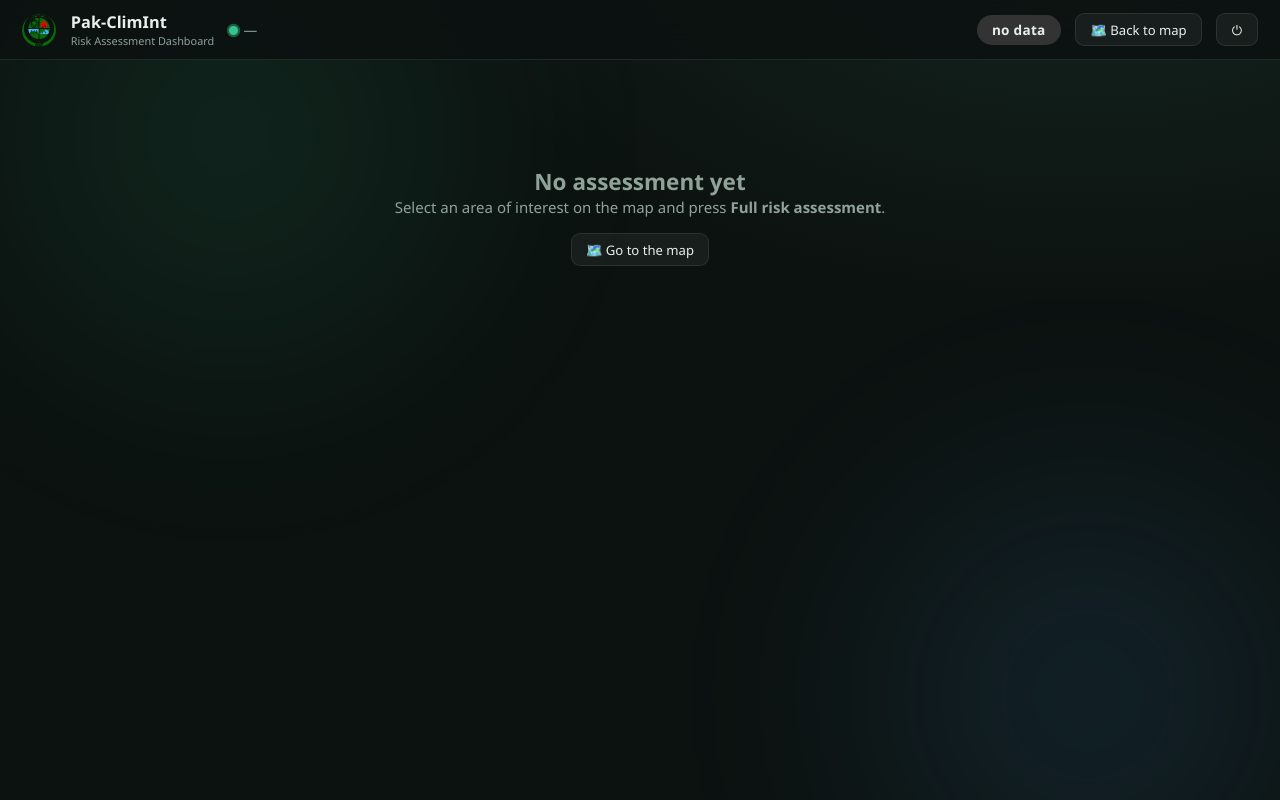
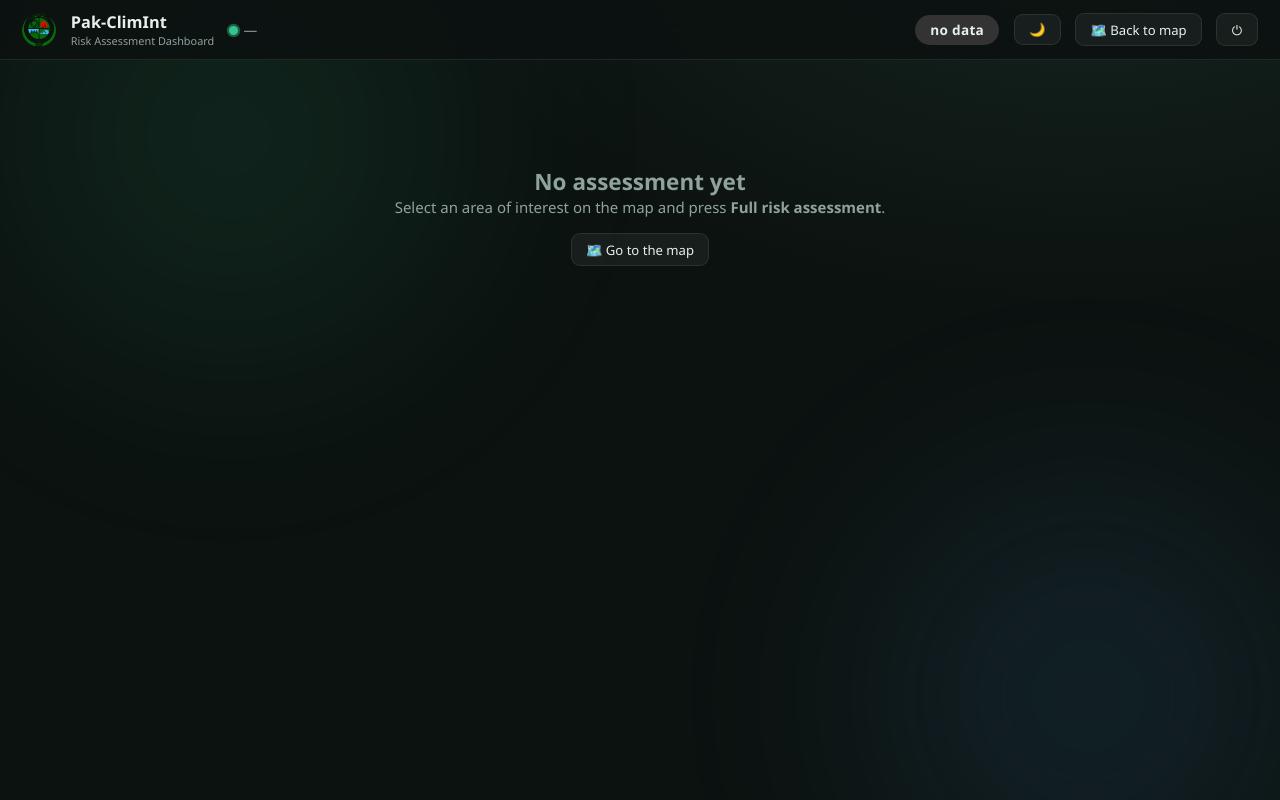
Before and after one commit to HafizMHussain/Pak-ClimInt, a Flask app: page /risk in a window 1280 px wide. Run offline with Flask 3, Linux system fonts and the light colour scheme; the visitor is signed in with stand-in values (Sample User, id 1).

Commit message:
Add light/dark theme to the dashboard pages
Theme toggle in each header persists to localStorage and applies before
first paint. Light values override the CSS custom properties; chartfx
derives tooltip/axis/grid ink and exposes window.__theme for the gauge
text, doughnut gaps and Carto basemap variant. Palette re-validated on
the light surface.

Co-Authored-By: Claude Fable 5 <noreply@anthropic.com>

```diff
--- a/frontend/static/js/chartfx.js
+++ b/frontend/static/js/chartfx.js
@@ -5,7 +5,40 @@
 (() => {
   if (typeof Chart === "undefined") return;
   const reduced = matchMedia("(prefers-reduced-motion: reduce)").matches;
-  const ACCENT = "53,196,141";
+  const LIGHT = (document.documentElement.dataset.theme || "dark") === "light";
+  const ACCENT = LIGHT ? "23,138,96" : "53,196,141";
+  // theme-aware ink for the glass tooltip + Chart.js axes/grid/legend
+  const TIP_BG = LIGHT ? "rgba(255,255,255,0.92)" : "rgba(16,25,21,0.82)";
+  const TIP_TEXT = LIGHT ? "#17251e" : "#e8f0ec";
+  const TIP_TITLE = LIGHT ? "#178a60" : "#7df2c5";
+  const TIP_SUB = LIGHT ? "#5a6b64" : "#9db3ab";
+  const AXIS = LIGHT ? "#5a6b64" : "#8fa39a";
+  const GRID = LIGHT ? "rgba(12,32,22,0.10)" : "rgba(255,255,255,0.08)";
+  const SHADOW = LIGHT ? "rgba(0,0,0,0.16)" : "rgba(0,0,0,0.38)";
+
+  // Chart.js global ink follows the theme (agent.js/risk.js run after us
+  // and check window.__chartInkSet before touching these defaults)
+  Chart.defaults.color = AXIS;
+  Chart.defaults.borderColor = GRID;
+  window.__chartInkSet = true;
+  // theme values agent.js/risk.js reuse (gauge text, doughnut gaps, basemap)
+  window.__theme = {
+    light: LIGHT,
+    ink: LIGHT ? "#17251e" : "#e8f0ec",
+    dim: AXIS,
+    surface: LIGHT ? "#ffffff" : "#131c18",
+    mapTiles: LIGHT ? "light_all" : "dark_all",
+  };
+
+  /* ---------- light/dark toggle (button lives in each page header) ---------- */
+  const themeBtn = document.getElementById("btn-theme");
+  if (themeBtn) {
+    themeBtn.textContent = LIGHT ? "☀️" : "🌙";
+    themeBtn.addEventListener("click", () => {
+      localStorage.setItem("pakclimint.theme", LIGHT ? "dark" : "light");
+      location.reload(); // charts re-render with the new ink colours (data stays cached)
+    });
+  }
 
   /* ---------- injected styles (glass tooltip + tilting boxes) ---------- */
   const style = document.createElement("style");
@@ -13,32 +46,32 @@
     #glass-tip {
       position: fixed; z-index: 300; pointer-events: none; opacity: 0;
       transform: translate(-50%, calc(-100% - 16px));
-      background: rgba(16, 25, 21, 0.82);
+      background: ${TIP_BG};
       backdrop-filter: blur(12px); -webkit-backdrop-filter: blur(12px);
       border: 1px solid rgba(${ACCENT}, 0.45); border-radius: 12px;
-      padding: 0.55rem 0.85rem; font-size: 0.8rem; color: #e8f0ec;
+      padding: 0.55rem 0.85rem; font-size: 0.8rem; color: ${TIP_TEXT};
       font-family: "Segoe UI", system-ui, sans-serif; max-width: 340px;
-      box-shadow: 0 14px 38px rgba(0,0,0,0.55), 0 0 26px rgba(${ACCENT}, 0.13);
+      box-shadow: 0 14px 38px ${SHADOW}, 0 0 26px rgba(${ACCENT}, 0.13);
       transition: opacity 0.14s ease, left 0.07s linear, top 0.07s linear;
     }
     #glass-tip::after { /* caret */
       content: ""; position: absolute; left: 50%; bottom: -6px;
       width: 10px; height: 10px; transform: translateX(-50%) rotate(45deg);
-      background: rgba(16, 25, 21, 0.82);
+      background: ${TIP_BG};
       border-right: 1px solid rgba(${ACCENT}, 0.45);
       border-bottom: 1px solid rgba(${ACCENT}, 0.45);
     }
     #glass-tip .gt-title {
-      font-weight: 700; margin-bottom: 5px; color: #7df2c5;
+      font-weight: 700; margin-bottom: 5px; color: ${TIP_TITLE};
       font-size: 0.72rem; text-transform: uppercase; letter-spacing: 0.05em;
     }
     #glass-tip .gt-line { display: flex; align-items: center; gap: 7px; line-height: 1.55; white-space: nowrap; }
     #glass-tip .gt-line i { width: 9px; height: 9px; border-radius: 3px; flex: 0 0 auto; box-shadow: 0 0 8px currentColor; }
-    #glass-tip .gt-sub { color: #9db3ab; padding-left: 16px; white-space: normal; font-size: 0.75rem; line-height: 1.5; }
+    #glass-tip .gt-sub { color: ${TIP_SUB}; padding-left: 16px; white-space: normal; font-size: 0.75rem; line-height: 1.5; }
     .chart-box { transition: transform 0.12s ease-out, border-color 0.2s, box-shadow 0.25s; will-change: transform; }
     .chart-box.tilted {
       border-color: rgba(${ACCENT}, 0.55) !important;
-      box-shadow: 0 18px 44px rgba(0,0,0,0.45), 0 0 30px rgba(${ACCENT}, 0.10);
+      box-shadow: 0 18px 44px ${SHADOW}, 0 0 30px rgba(${ACCENT}, 0.10);
     }`;
   document.head.appendChild(style);
 
@@ -85,7 +118,7 @@
     beforeDatasetDraw(chart) {
       const ctx = chart.ctx;
       ctx.save();
-      ctx.shadowColor = "rgba(0, 0, 0, 0.38)";
+      ctx.shadowColor = SHADOW;
       ctx.shadowBlur = 10;
       ctx.shadowOffsetY = 5;
     },
--- a/frontend/static/js/risk.js
+++ b/frontend/static/js/risk.js
@@ -20,8 +20,12 @@ const CAT_COLORS = {
 const SERIES = ["#3987e5", "#199e70", "#c98500", "#9085e9", "#e66767"];
 
 /* ---------------- chart theme ---------------- */
-Chart.defaults.color = "#8fa39a";
-Chart.defaults.borderColor = "rgba(255,255,255,0.08)";
+// ink/grid colours are set by chartfx.js from the active theme; only
+// set them here as a fallback if chartfx did not load
+if (!window.__chartInkSet) {
+  Chart.defaults.color = "#8fa39a";
+  Chart.defaults.borderColor = "rgba(255,255,255,0.08)";
+}
 Chart.defaults.font.family = "'Segoe UI', system-ui, sans-serif";
 Chart.defaults.plugins.legend.labels.boxWidth = 12;
 Chart.defaults.plugins.legend.labels.boxHeight = 12;
@@ -327,10 +331,10 @@ function renderCharts(d, w, rv, pop) {
         const { ctx, chartArea } = chart;
         ctx.save();
         ctx.textAlign = "center";
-        ctx.fillStyle = "#e8f0ec";
+        ctx.fillStyle = (window.__theme && window.__theme.ink) || "#e8f0ec";
         ctx.font = "700 34px 'Segoe UI'";
         ctx.fillText(d.risk_score, (chartArea.left + chartArea.right) / 2, chartArea.bottom - 28);
-        ctx.fillStyle = "#8fa39a"; ctx.font = "12px 'Segoe UI'";
+        ctx.fillStyle = (window.__theme && window.__theme.dim) || "#8fa39a"; ctx.font = "12px 'Segoe UI'";
         ctx.fillText(`${(d.risk_level || "").toUpperCase()} · /100`, (chartArea.left + chartArea.right) / 2, chartArea.bottom - 8);
         ctx.restore();
       },
@@ -455,7 +459,7 @@ async function renderHydro(spec, rv) {
 
   /* mini map */
   miniMap = L.map("mini-map", { zoomControl: true, attributionControl: false });
-  L.tileLayer("https://{s}.basemaps.cartocdn.com/dark_all/{z}/{x}/{y}{r}.png", { maxZoom: 14 }).addTo(miniMap);
+  L.tileLayer(`https://{s}.basemaps.cartocdn.com/${(window.__theme && window.__theme.mapTiles) || "dark_all"}/{z}/{x}/{y}{r}.png`, { maxZoom: 14 }).addTo(miniMap);
   miniMap.setView([30.5, 71.5], 5);
   try {
     const gj = await (await fetch(`/api/basin_outline?basin=${encodeURIComponent(spec)}`)).json();
--- a/frontend/templates/risk.html
+++ b/frontend/templates/risk.html
@@ -6,6 +6,8 @@
   <title>Risk Assessment — Pak-ClimInt</title>
   <link rel="icon" type="image/png" href="{{ url_for('static', filename='favicon.png') }}">
   <link rel="stylesheet" href="https://unpkg.com/leaflet@1.9.4/dist/leaflet.css">
+  <script>/* apply the saved theme before first paint (no flash) */
+    document.documentElement.dataset.theme = localStorage.getItem("pakclimint.theme") || "dark";</script>
   <style>
     :root {
       --bg: #0c1210; --surface-1: #131c18; --surface-2: #182420;
@@ -17,10 +19,31 @@
       --lvl-low: #2e7d52; --lvl-moderate: #b9950a;
       --lvl-high: #c46a0e; --lvl-severe: #b03434;
     }
+    /* ---------- light theme (toggled via html[data-theme]) ---------- */
+    html[data-theme="light"] {
+      --bg: #edf2ef; --surface-1: #ffffff; --surface-2: #f2f6f3;
+      --border: rgba(12, 32, 22, 0.12); --text: #17251e; --dim: #5a6b64;
+      --accent: #178a60; --blue: #1f6fc0; --danger: #c04747;
+      --bg-glow: #dfeae4; --header-bg: rgba(255, 255, 255, 0.86);
+      --btn-bg: rgba(0, 0, 0, 0.05); --btn-bg-hover: rgba(0, 0, 0, 0.10);
+      --skeleton-mid: #e2eae5;
+    }
+    html[data-theme="dark"], :root {
+      --bg-glow: #14251e; --header-bg: rgba(12, 18, 16, 0.88);
+      --btn-bg: rgba(255, 255, 255, 0.05); --btn-bg-hover: rgba(255, 255, 255, 0.11);
+      --skeleton-mid: #1d2a24;
+    }
+    html[data-theme="light"] body::before, html[data-theme="light"] body::after { opacity: 0.08; }
+    html[data-theme="light"] #hero-temp {
+      background: linear-gradient(100deg, #17251e 38%, #178a60 50%, #17251e 62%);
+      background-size: 220% 100%; -webkit-background-clip: text; background-clip: text;
+    }
+    html[data-theme="light"] tr.st-row:hover { background: rgba(0, 0, 0, 0.04); }
+
     * { margin: 0; padding: 0; box-sizing: border-box; }
     body {
       font-family: "Segoe UI", system-ui, sans-serif;
-      background: radial-gradient(1200px 700px at 85% -10%, #14251e 0%, var(--bg) 55%);
+      background: radial-gradient(1200px 700px at 85% -10%, var(--bg-glow, #14251e) 0%, var(--bg) 55%);
       color: var(--text); min-height: 100vh; font-size: 15px;
     }
     a { color: var(--blue); }
@@ -29,7 +52,7 @@
     header {
       position: sticky; top: 0; z-index: 50; display: flex; flex-wrap: wrap;
       align-items: center; gap: 0.9rem; padding: 0.7rem 1.4rem;
-      background: rgba(12, 18, 16, 0.88); backdrop-filter: blur(14px);
+      background: var(--header-bg, rgba(12, 18, 16, 0.88)); backdrop-filter: blur(14px);
       border-bottom: 1px solid var(--border);
     }
     header img { width: 34px; height: 34px; }
@@ -42,10 +65,10 @@
     }
     .h-btn {
       padding: 0.42rem 0.9rem; border: 1px solid var(--border); border-radius: 9px;
-      background: rgba(255, 255, 255, 0.05); color: var(--text); cursor: pointer;
+      background: var(--btn-bg, rgba(255, 255, 255, 0.05)); color: var(--text); cursor: pointer;
       font-size: 0.82rem; text-decoration: none; transition: background 0.15s;
     }
-    .h-btn:hover { background: rgba(255, 255, 255, 0.11); }
+    .h-btn:hover { background: var(--btn-bg-hover, rgba(255, 255, 255, 0.11)); }
 
     main { max-width: 1240px; margin: 0 auto; padding: 1.6rem 1.4rem 4rem; }
 
@@ -209,7 +232,7 @@
     @keyframes mi-zap { 0%, 86%, 100% { opacity: 0; } 89%, 95% { opacity: 1; } 92% { opacity: 0.15; } }
 
     /* skeletons */
-    .skeleton { border-radius: 14px; background: linear-gradient(100deg, var(--surface-1) 40%, #1d2a24 50%, var(--surface-1) 60%); background-size: 200% 100%; animation: shimmer 1.4s infinite; }
+    .skeleton { border-radius: 14px; background: linear-gradient(100deg, var(--surface-1) 40%, var(--skeleton-mid, #1d2a24) 50%, var(--surface-1) 60%); background-size: 200% 100%; animation: shimmer 1.4s infinite; }
     @keyframes shimmer { to { background-position: -200% 0; } }
     #loading .skeleton { margin-bottom: 1rem; }
 
@@ -235,7 +258,7 @@
     /* hero conditions strip */
     #hero {
       display: flex; flex-wrap: wrap; align-items: center; gap: 1.6rem;
-      background: linear-gradient(120deg, var(--surface-1), #14251e 70%);
+      background: linear-gradient(120deg, var(--surface-1), var(--bg-glow, #14251e) 70%);
       border: 1px solid var(--border); border-radius: 16px;
       padding: 1.2rem 1.6rem; margin-bottom: 1.2rem; overflow: hidden;
       position: relative;
@@ -310,7 +333,7 @@
     #hero {
       border: 1px solid transparent;
       background:
-        linear-gradient(120deg, var(--surface-1), #14251e 70%) padding-box,
+        linear-gradient(120deg, var(--surface-1), var(--bg-glow, #14251e) 70%) padding-box,
         conic-gradient(from var(--ga), #35c48d, #4aa3f0, #9085e9, #35c48d) border-box;
       animation: spin-border 7s linear infinite;
     }
@@ -349,6 +372,7 @@
     <div id="h-aoi"><span class="live-dot"></span>—</div>
     <div id="h-chip">…</div>
     <button class="h-btn" id="btn-summary" style="display:none">🧾 Summary</button>
+    <button class="h-btn" id="btn-theme" title="Light / dark theme">🌙</button>
     <a class="h-btn" href="/">🗺️ Back to map</a>
     <a class="h-btn" href="/logout" title="Sign out">⏻</a>
   </header>
```
Also changed, not shown: frontend/static/js/agent.js (+8 -4 lines), frontend/templates/agent.html (+34 -8 lines).
